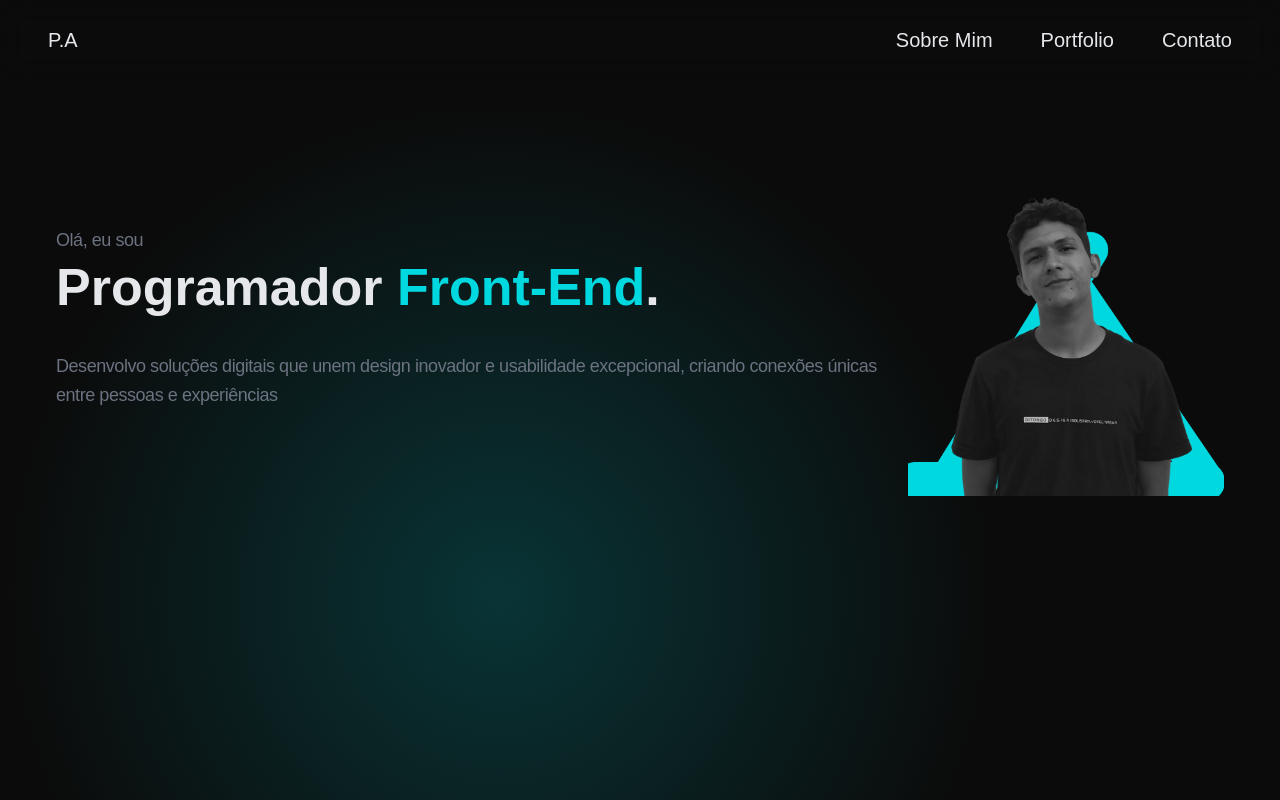
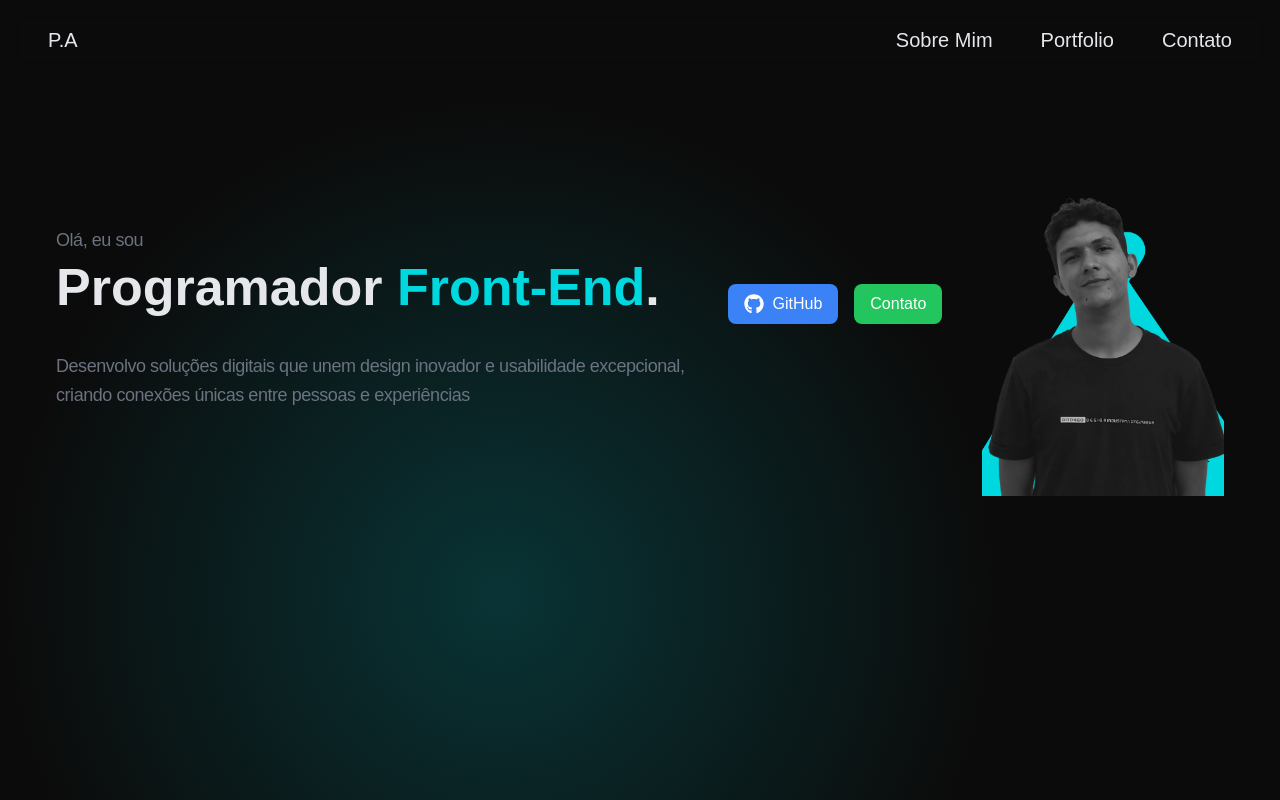
Before and after one commit to pedrinho-devv/Portfolio, a React (Vite) app: page / in a window 1280 px wide. Shown: the top 800 px of the page. Built offline with nearby package versions, Linux system fonts and the light colour scheme.

Commit message:
adicionando bnts.

```diff
--- a/src/Components/Hero.jsx
+++ b/src/Components/Hero.jsx
@@ -1,4 +1,5 @@
 import profilepic from "../assets/perfil-photo.png";
+import { FaGithub, FaReact } from "react-icons/fa";
 
 const Hero = () => {
   return (
@@ -16,6 +17,19 @@ const Hero = () => {
             excepcional, criando conexões únicas entre pessoas e experiências
           </p>
         </div>
+        <div className="flex flex-col sm:flex-row items-center justify-center gap-4 p-4">
+          {/* Botão GitHub */}
+          <button className="bg-blue-500 text-white py-2 px-4 rounded-lg w-full sm:w-auto text-center flex items-center justify-center gap-2">
+            <FaGithub className="text-xl" />
+            GitHub
+          </button>
+
+          {/* Botão Contato */}
+          <button className="bg-green-500 text-white py-2 px-4 rounded-lg w-full sm:w-auto text-center flex items-center justify-center gap-2">
+
+            Contato
+          </button>
+        </div>
 
         <div className="flex justify-center md:justify-end mt-6 md:mt-0">
           <img
@@ -26,7 +40,6 @@ const Hero = () => {
         </div>
       </div>
     </div>
-
   );
 };
 
--- a/src/Components/Navbar.jsx
+++ b/src/Components/Navbar.jsx
@@ -32,7 +32,7 @@ const Navbar = () => {
     }
 
   return (
-    <div className='fixed top-0 left-0 w-full bg-opacity-70 backdrop-blur-md z-50'>
+    <div className='md:fixed top-0 left-0 w-full bg-opacity-70 backdrop-blur-md z-50'>
         <div className='max-w-[1300px] mx-auto  flex justify-between text-gray-200
         text-xl items-center px-12 h-20'>
 
```
Lines whose indentation alone changed are shown as unchanged.
